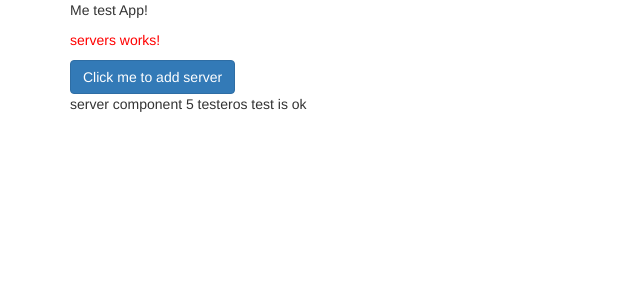
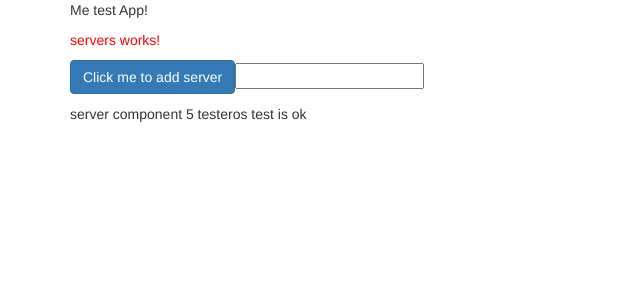
Before and after one commit to Lumir-Ludvik/udemyAngular13, an Angular app: page / in a window 1280 px wide. Shown: the top 300 px of the page, without its empty margins (0-640 px from the left). Built offline with nearby package versions, Linux system fonts and the light colour scheme.

Commit message:
two way data binding

```diff
--- a/src/app/app.module.ts
+++ b/src/app/app.module.ts
@@ -5,6 +5,7 @@ import { AppRoutingModule } from './app-routing.module';
 import { AppComponent } from './app.component';
 import {ServerComponent} from "./server/server.component";
 import { ServersComponent } from './servers/servers.component';
+import {FormsModule} from "@angular/forms";
 
 @NgModule({
   declarations: [
@@ -14,7 +15,8 @@ import { ServersComponent } from './servers/servers.component';
   ],
   imports: [
     BrowserModule,
-    AppRoutingModule
+    AppRoutingModule,
+    FormsModule
   ],
   providers: [],
   bootstrap: [AppComponent]
--- a/src/app/servers/servers.component.html
+++ b/src/app/servers/servers.component.html
@@ -1,7 +1,10 @@
 <p>servers works!</p>
 <button class="btn btn-primary"
         [disabled]="isDisabled" (click)="onAddServer($event)" >Click me to add server</button>
+<input type="text" [(ngModel)]="inputText">
+<p>{{inputText}}</p>
 <app-server></app-server>
 <!--[] is property binding-->
 <!--() is event binding-->
 <!--$event is reserved key word-->
+<!--[(ngModel)] is two way databinding-->
--- a/src/app/servers/servers.component.ts
+++ b/src/app/servers/servers.component.ts
@@ -7,6 +7,7 @@ import { Component, OnInit } from '@angular/core';
 })
 export class ServersComponent implements OnInit {
   public isDisabled: boolean = false;
+  public inputText: string = "";
 
   ngOnInit(): void {
   }
```
